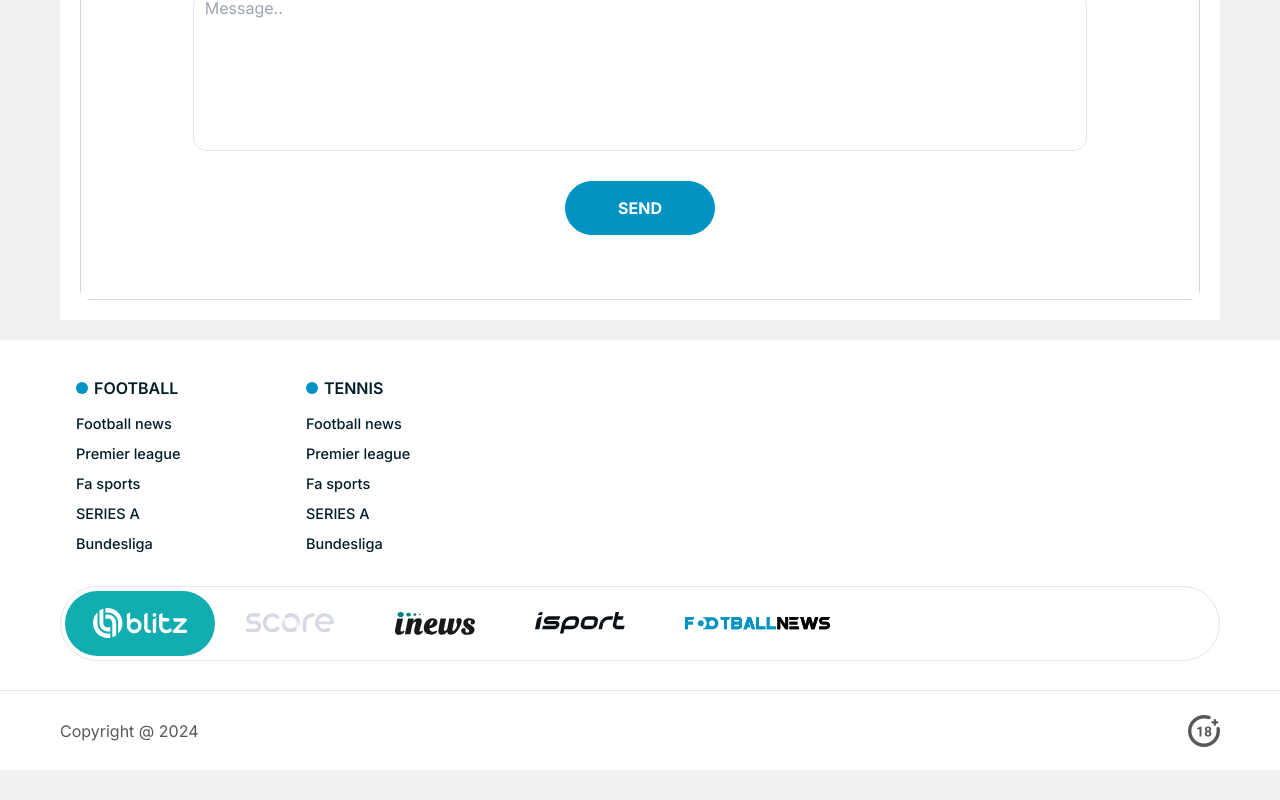
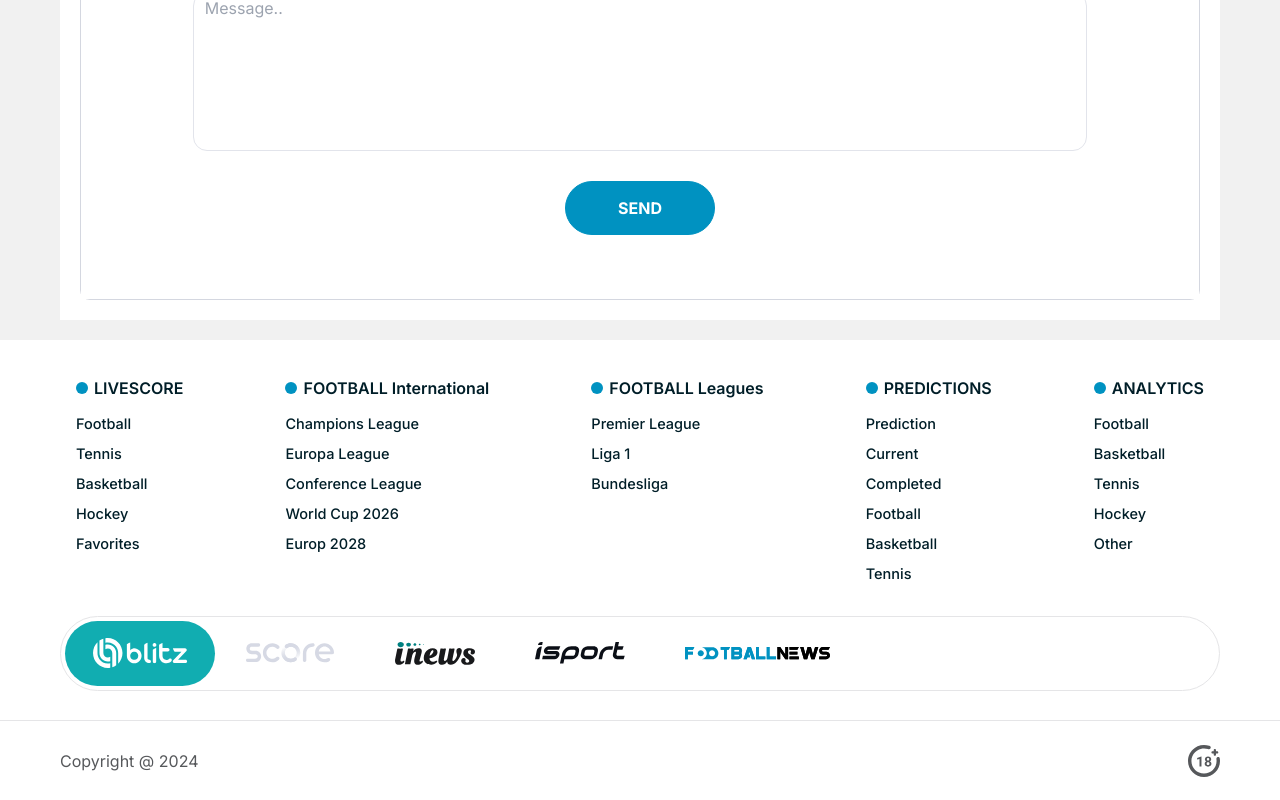
Before and after one commit to BLITZ-Georgia/score.ge, a Next.js app: page /contact in a window 1280 px wide. Shown: the part 1030-1830 px from the top of the page. Before the commit the page ends 1800 px from the top, so only its background shows below. Built offline with nearby package versions, Linux system fonts and the light colour scheme; no server answers.

Commit message:
add footer menu

```diff
--- a/src/components/allMatchInfoSection/infoText/InfoText.tsx
+++ b/src/components/allMatchInfoSection/infoText/InfoText.tsx
@@ -5,23 +5,21 @@ const InfoText = () => {
   return (
     <section className={`${style.infoText}`}>
       <p className="text-xs ">
-        Football live scores page on Flashscore.com offers all the latest
-        football results from English Premier League 2024 and more than 100+
-        football leagues and tournaments all around the world including the most
-        famous: LaLiga, Serie A, Bundesliga, UEFA Champions League and also
-        other leagues such as Saudi Pro League or MLS. Follow all the latest
-        football results on Flashscore.com where you can find previews of the
-        football matches, detailed statistics shots on goal, ball possesion,
-        corner stats, yellow and red cards, fouls etc., odds comparison, H2H,
-        lineups, live commentary, match report, transfers, news or video
-        highlights. In addition to football scores, football news and transfer
-        news & rumors you can also follow more than 30+ sports tennis live,
-        basketball scores, badminton results - complete list of sports can be
-        found in the Live scores section. Find all todays/tonights football
-        scores on Flashscore.com. The football livescore service is real time,
-        you dont need to refresh it.
+        Football live scores page on score.com offers all the latest football
+        results from English Premier League 2024 and more than 100+ football
+        leagues and tournaments all around the world including the most famous:
+        LaLiga, Serie A, Bundesliga, UEFA Champions League and also other
+        leagues such as Saudi Pro League or MLS. Follow all the latest football
+        results on Flashscore.com where you can find previews of the football
+        matches, detailed statistics shots on goal, ball possesion, corner
+        stats, yellow and red cards, fouls etc., odds comparison, H2H, lineups,
+        live commentary, match report, transfers, news or video highlights. In
+        addition to football scores, football news and transfer news & rumors
+        you can also follow more than 4 sports tennis live, basketball scores,
+        badminton results - complete list of sports can be found in the Live
+        scores section. Find all todays/tonights football scores on score.com.
       </p>
-      <p className="text-xs">
+      {/* <p className="text-xs">
         EPL 2024 live on Flashscore.com! Upcoming matches: 11.05. Fulham -
         Manchester City, Bournemouth - Brentford, Everton - Sheffield Utd,
         Newcastle Utd - Brighton, Tottenham - Burnley, West Ham - Luton, Wolves
@@ -29,7 +27,7 @@ const InfoText = () => {
         Arsenal, 13.05. Aston Villa - Liverpool, 14.05. Tottenham - Manchester
         City, 15.05. Brighton - Chelsea, Manchester United - Newcastle Utd.
         Follow EPL live scores, results, fixtures and EPL standings.
-      </p>
+      </p> */}
     </section>
   );
 };
--- a/src/components/contact/Contact.tsx
+++ b/src/components/contact/Contact.tsx
@@ -26,6 +26,7 @@ const Contact = () => {
   const {
     register,
     handleSubmit,
+    reset,
     formState: { errors },
   } = useForm<Inputs>();
 
@@ -33,6 +34,7 @@ const Contact = () => {
     (data: Inputs) => axios.post(`/api/contact`, { ...data }),
     {
       onSuccess: (data: any) => {
+        reset();
         return data;
       },
       onError: (error: any) => {
@@ -42,11 +44,11 @@ const Contact = () => {
     }
   );
 
+  const { error, data, isLoading, isError, isSuccess } = sendMessageMutation;
+
   const onSubmit: SubmitHandler<Inputs> = (data) => {
     sendMessageMutation.mutate(data);
   };
-
-  const { error, data, isLoading, isError, isSuccess } = sendMessageMutation;
 
   return (
     <section className={`${style.contact}  bg-white p-5`}>
--- a/src/components/footer/Footer.tsx
+++ b/src/components/footer/Footer.tsx
@@ -5,27 +5,33 @@ import FooterMenu from "./footerMenu/FooterMenu";
 import Support from "./support/Support";
 import Copyright from "./copyright/Copyright";
 import { usePathname } from "next/navigation";
+import {
+  livescoreMenu,
+  footballInernational,
+  footballLeagues,
+  predictionsMenu,
+  analyticsMenu,
+} from "@/lib/footer";
 
 const Footer = () => {
   const pathName = usePathname();
   const matchRouteHandler = pathName.includes("match");
 
-  const menuItem = [
-    "Football news",
-    "Premier league",
-    "Fa sports",
-    "SERIES A",
-    "Bundesliga",
-  ];
   return (
     <section
       className={`${style.footer}  mt-5  pt-9 ${
         matchRouteHandler ? "hide" : ""
       }`}
     >
-      <div className={`flex gap-x-6 ${style.footerItem} container`}>
-        <FooterMenu title={"FOOTBALL"} menuItems={menuItem} />{" "}
-        <FooterMenu title={"TENNIS"} menuItems={menuItem} />
+      <div className={`flex gap-x-6 gap-y-8 ${style.footerItem} container`}>
+        <FooterMenu title={"LIVESCORE"} menuItems={livescoreMenu} />{" "}
+        <FooterMenu
+          title={"FOOTBALL International"}
+          menuItems={footballInernational}
+        />
+        <FooterMenu title={"FOOTBALL Leagues"} menuItems={footballLeagues} />
+        <FooterMenu title={"PREDICTIONS"} menuItems={predictionsMenu} />
+        <FooterMenu title={"ANALYTICS"} menuItems={analyticsMenu} />
       </div>
       <Support />
       <Copyright />
--- a/src/components/footer/footerMenu/FooterMenu.tsx
+++ b/src/components/footer/footerMenu/FooterMenu.tsx
@@ -1,13 +1,18 @@
 import React from "react";
 import style from "./style.module.css";
 import Link from "next/link";
+
+interface menuItem {
+  title: string;
+  href: string;
+}
 
 const FooterMenu = ({
   title,
   menuItems,
 }: {
   title: string;
-  menuItems: string[];
+  menuItems: menuItem[];
 }) => {
   return (
     <section className={`${style.footermenu} `}>
@@ -19,7 +24,9 @@ const FooterMenu = ({
       <ul className={`${style.menuList} `}>
         {menuItems.map((el, id) => (
           <li className={`${style.listItem} `} key={id}>
-            <Link href="#">{el}</Link>
+            <Link href={el.href} target="_blank">
+              {el.title}
+            </Link>
           </li>
         ))}
       </ul>
--- a/src/components/footer/footerMenu/style.module.css
+++ b/src/components/footer/footerMenu/style.module.css
@@ -1,5 +1,5 @@
 .footermenu {
-  width: 18%;
+  width: max-content;
 }
 
 .footerMenuTitle {
--- a/src/components/footer/style.module.css
+++ b/src/components/footer/style.module.css
@@ -4,7 +4,8 @@
 
 .footerItem {
   display: flex;
-  padding-left: 16px;
+  padding: 0 16px;
+  justify-content: space-between;
 }
 
 @media only screen and (max-width: 965px) {
--- /dev/null
+++ b/src/lib/footer.js
@@ -0,0 +1,115 @@
+export const livescoreMenu = [
+  {
+    title: "Football",
+    href: "https://score.ge/",
+  },
+
+  {
+    title: "Tennis",
+    href: "https://score.ge/tennis",
+  },
+  {
+    title: "Basketball",
+    href: "https://score.ge/basketball",
+  },
+  {
+    title: "Hockey",
+    href: "https://score.ge/hockey",
+  },
+  {
+    title: "Favorites",
+    href: "https://score.ge/favorites",
+  },
+];
+
+export const footballInernational = [
+  {
+    title: "Champions League",
+    href: "https://score.ge/",
+  },
+
+  {
+    title: "Europa League",
+    href: "https://score.ge/tennis",
+  },
+  {
+    title: "Conference League",
+    href: "https://score.ge/basketball",
+  },
+  {
+    title: "World Cup 2026",
+    href: "https://score.ge/hockey",
+  },
+  {
+    title: "Europ 2028",
+    href: "https://score.ge/favorites",
+  },
+];
+
+export const footballLeagues = [
+  {
+    title: "Premier League",
+    href: "https://score.ge/",
+  },
+
+  {
+    title: "Liga 1",
+    href: "https://score.ge/tennis",
+  },
+  {
+    title: "Bundesliga",
+    href: "https://score.ge/basketball",
+  },
+];
+
+export const predictionsMenu = [
+  {
+    title: "Prediction",
+    href: "https://predictions.score.ge/",
+  },
+  {
+    title: "Current",
+    href: "https://predictions.score.ge/mimdinare",
+  },
+
+  {
+    title: "Completed",
+    href: "https://predictions.score.ge/dasrulebuli",
+  },
+  {
+    title: "Football",
+    href: "https://predictions.score.ge/football",
+  },
+  {
+    title: "Basketball",
+    href: "https://predictions.score.ge/basketball",
+  },
+  {
+    title: "Tennis",
+    href: "https://predictions.score.ge/tennis",
+  },
+];
+
+export const analyticsMenu = [
+  {
+    title: "Football",
+    href: "https://predictions.score.ge/football",
+  },
+
+  {
+    title: "Basketball",
+    href: "https://predictions.score.ge/basketball",
+  },
+  {
+    title: "Tennis",
+    href: "https://predictions.score.ge/tennis",
+  },
+  {
+    title: "Hockey",
+    href: "https://predictions.score.ge/hockey",
+  },
+  {
+    title: "Other",
+    href: "https://predictions.score.ge/other-sports",
+  },
+];
```
